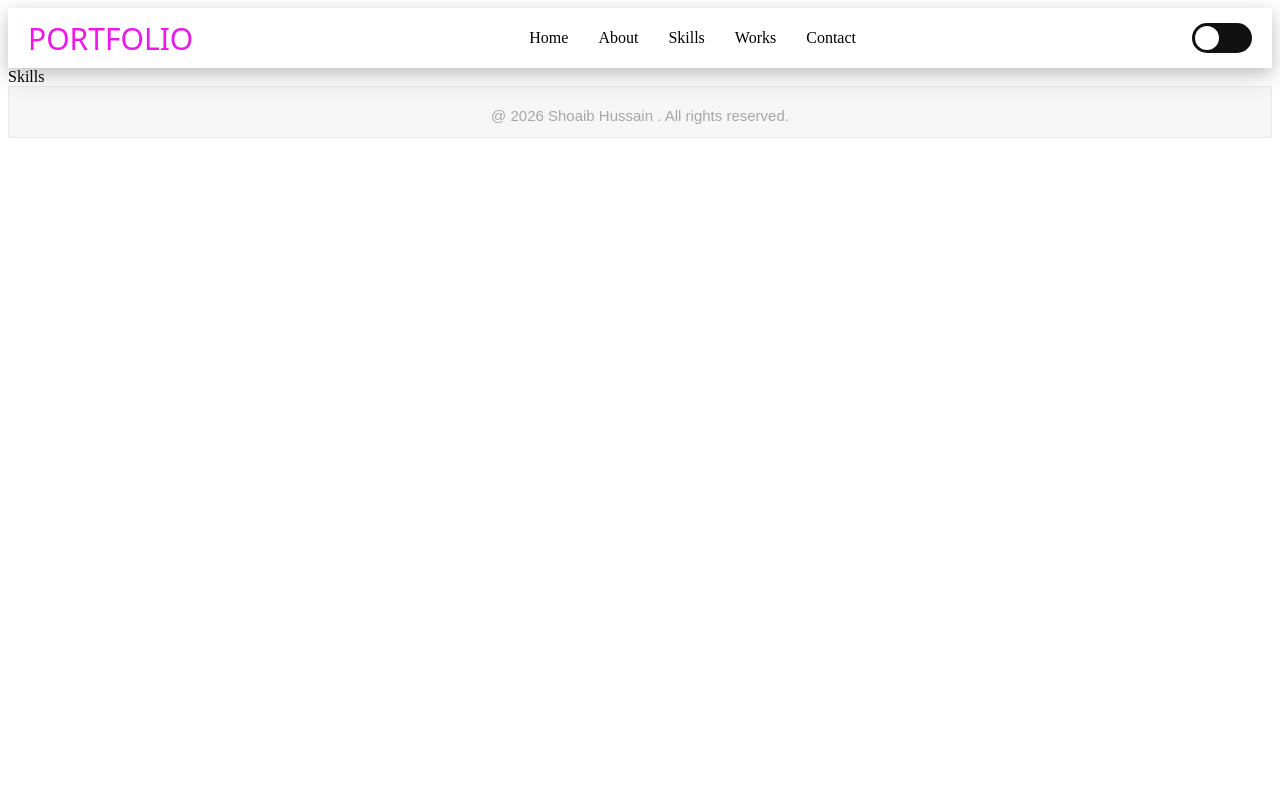
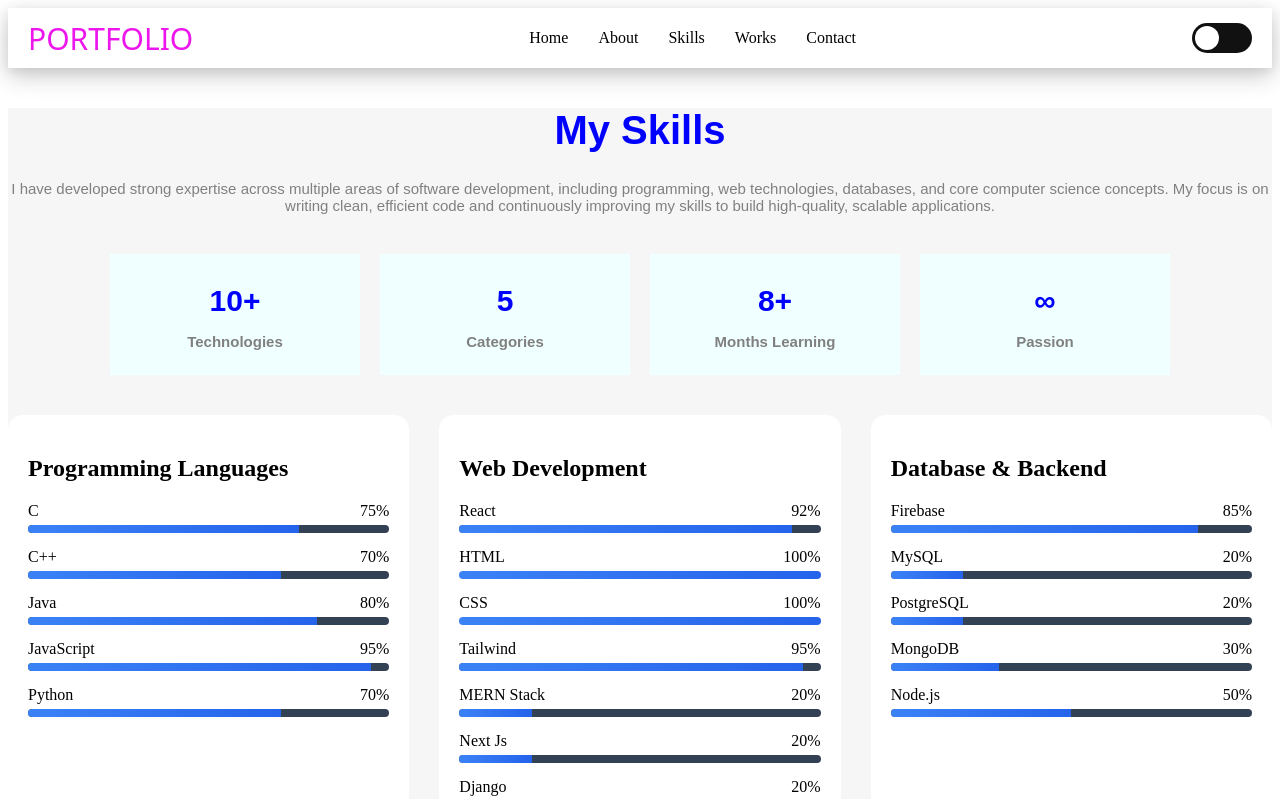
Before and after one commit to Shoaib-Khan90/Portfolio-with-react, a React (Vite) app in the folder PORTFOLIO/: page /skills in a window 1280 px wide. Shown: the top 799 px of the page. Built offline with nearby package versions, Linux system fonts and the light colour scheme; a web font is replaced by a local one.

Commit message:
updated changes

```diff
--- a/PORTFOLIO/package.json
+++ b/PORTFOLIO/package.json
@@ -27,10 +27,13 @@
     "@types/react": "^19.2.14",
     "@types/react-dom": "^19.2.3",
     "@vitejs/plugin-react": "^6.0.1",
+    "autoprefixer": "^10.5.0",
     "eslint": "^10.2.1",
     "eslint-plugin-react-hooks": "^7.1.1",
     "eslint-plugin-react-refresh": "^0.5.2",
     "globals": "^17.5.0",
+    "postcss": "^8.5.13",
+    "tailwindcss": "^4.2.4",
     "vite": "^8.0.10"
   }
 }
--- a/PORTFOLIO/src/Pages/Skills.css
+++ b/PORTFOLIO/src/Pages/Skills.css
@@ -0,0 +1,95 @@
+.Skills{
+    margin-top: 40px;
+     background-color: rgba(128, 128, 128, 0.071);
+}
+
+.text3{
+        text-align: center;
+}
+
+.text3>h1{
+    font-family: Arial, Helvetica, sans-serif;
+    font-weight: 600;
+    font-size: 40px;
+    color: blue;
+}
+
+.text3>p{
+            font-family: Arial, Helvetica, sans-serif;
+            color: gray;
+            font-size: 15px;
+}
+
+.Card{
+        display: flex;
+        gap: 20px;
+        justify-content: center;
+        margin-top: 40px;
+}
+
+.Card>.Technologies{
+    border: none;
+    width: 250px;
+    text-align: center;
+    background-color: azure;
+    padding-bottom: 10px;
+
+}
+
+.Card>.Technologies>h1{
+    font-family: Arial, Helvetica, sans-serif;
+    color: blue;
+    font-size: 30px;
+    padding: 10px;
+}
+
+.Card>.Technologies>h3{
+    font-family: Arial, Helvetica, sans-serif;
+    font-size: 15px;
+    margin-top: -15px;
+    color: gray;
+}
+
+.skills-container {
+  display: grid;
+  grid-template-columns: repeat(auto-fit, minmax(300px, 1fr));
+  gap: 30px;
+}
+
+.skill-card {
+    margin-top: 40px;
+  background:white;
+  padding: 20px;
+  border-radius: 15px;
+}
+
+.skill-card h2 {
+  color: black;
+  margin-bottom: 20px;
+}
+
+/* Skill */
+.skill {
+  margin-bottom: 15px;
+}
+
+.skill-top {
+  display: flex;
+  justify-content: space-between;
+  margin-bottom: 5px;
+}
+
+/* Progress bar */
+.progress {
+  width: 100%;
+  height: 8px;
+  background: #334155;
+  border-radius: 10px;
+  overflow: hidden;
+}
+
+.progress-bar {
+  height: 100%;
+  background: linear-gradient(to right, #3b82f6, #2563eb);
+  transition: width 1s ease;
+}
--- a/PORTFOLIO/src/Pages/Skills.jsx
+++ b/PORTFOLIO/src/Pages/Skills.jsx
@@ -1,13 +1,124 @@
-import React from 'react'
-import './Skills.css'
+import React from "react";
+import "./Skills.css";
+
+const categories = [
+  {
+    title: "Programming Languages",
+    skills: [
+      { name: "C", level: 75 },
+      { name: "C++", level: 70 },
+      { name: "Java", level: 80 },
+      { name: "JavaScript", level: 95 },
+      { name: "Python", level: 70 },
+    ],
+  },
+  {
+    title: "Web Development",
+    skills: [
+      { name: "React", level: 92 },
+      { name: "HTML", level: 100 },
+      { name: "CSS", level: 100 },
+      { name: "Tailwind", level: 95 },
+      { name: "MERN Stack", level: 20 },
+      { name: "Next Js", level: 20 },
+      { name: "Django", level: 20 },
+    ],
+  },
+  {
+    title: "Database & Backend",
+    skills: [
+      { name: "Firebase", level: 85 },
+      { name: "MySQL", level: 20 },
+      { name: "PostgreSQL", level: 20 },
+      { name: "MongoDB", level: 30 },
+      { name: "Node.js", level: 50 },
+    ],
+  },
+  {
+    title: "Tools & Technologies",
+    skills: [
+      { name: "Git", level: 90 },
+      { name: "GitHub", level: 92 },
+      { name: "VS Code", level: 95 },
+      { name: "Tkinter", level: 78 },
+    ],
+  },
+  {
+    title: "Computer Science",
+    skills: [
+      { name: "Data Structures", level: 85 },
+      { name: "Algorithms", level: 82 },
+      { name: "Computer Architecture", level: 78 },
+      { name: "System Design", level: 75 },
+    ],
+  },
+];
 
 const Skills = () => {
   return (
-    <div>
-      Skills
+    <div className="Skills">
+
+      <div className="text3">
+        <h1>My Skills</h1>
+        <p>
+          I have developed strong expertise across multiple areas of software
+          development, including programming, web technologies, databases, and
+          core computer science concepts. My focus is on writing clean,
+          efficient code and continuously improving my skills to build
+          high-quality, scalable applications.
+        </p>
+      </div>
+
+      {/* Stats */}
+      <div className="Card">
+        <div className="Technologies">
+          <h1>10+</h1>
+          <h3>Technologies</h3>
+        </div>
+        <div className="Technologies">
+          <h1>5</h1>
+          <h3>Categories</h3>
+        </div>
+        <div className="Technologies">
+          <h1>8+</h1>
+          <h3>Months Learning</h3>
+        </div>
+        <div className="Technologies">
+          <h1>∞</h1>
+          <h3>Passion</h3>
+        </div>
+      </div>
+
+      {/* Skills Section */}
+
+      <div className="skills-container">
+        {categories.map((cat, i) => (
+          <div className="skill-card" key={i}>
+            <h2>{cat.title}</h2>
+
+            {cat.skills.map((skill, index) => (
+              <div className="skill" key={index}>
+
+                <div className="skill-top">
+                  <span>{skill.name}</span>
+                  <span>{skill.level}%</span>
+                </div>
+
+                <div className="progress">
+                  <div
+                    className="progress-bar"
+                    style={{ width: `${skill.level}%` }}
+                  ></div>
+                </div>
+
+              </div>
+            ))}
+          </div>
+        ))}
+      </div>
+
     </div>
-  )
-}
-import './Skills.css'
+  );
+};
 
-export default Skills
+export default Skills;
```
Also changed, not shown: 1 other file (tests, documents, lock files or other folders).
